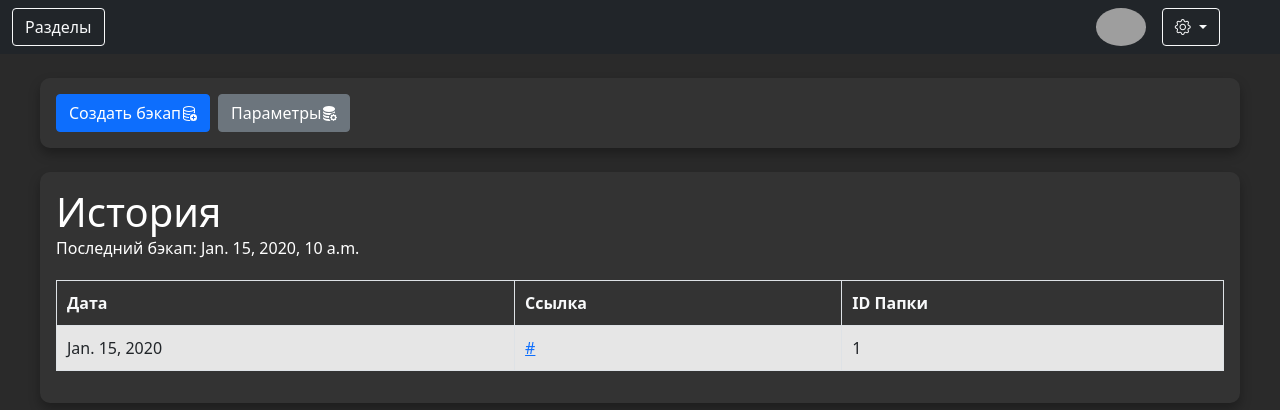
After one commit to RedColdHearted/smoke-haven-app, a Django app: template templates/backups/backups.html in a window 1280 px wide. The commit adds this page. Shown: the top 410 px of the page. Run offline with Django 5.2, Linux system fonts and the light colour scheme; the template is opened without the code that fills it: most values are stand-ins (such as "Sample title", 1, 10 or a date in 2020); parts of the project's set-up code (start-up, migrations or seed data) failed here and were passed over; grey boxes are pictures that could not be loaded.

Commit message:
Improve `backup` service features

```diff
--- /dev/null
+++ b/templates/backups/backups.html
@@ -0,0 +1,90 @@
+{% extends 'base.html' %}
+{% load static %}
+
+{% block title %}Список Бэкапов{% endblock %}
+
+{% block style %}
+<link rel="stylesheet" href="{% static 'core/css/index.css' %}" />
+<style>
+    .content-container {
+        max-width: 1200px;
+        margin: 0 auto;
+    }
+    .table {
+        width: 100%;
+        margin-top: 20px;
+        border-collapse: collapse; /* Убирает промежутки между ячейками */
+    }
+    .table th, .table td {
+        padding: 10px; /* Добавляем отступы для ячеек */
+        text-align: left; /* Выравнивание текста */
+    }
+    .table-striped tbody tr:nth-of-type(odd) {
+        background-color: #f2f2f2; /* Светло-серый фон для нечетных строк */
+    }
+    .table-striped tbody tr:nth-of-type(even) {
+        background-color: white; /* Белый фон для четных строк */
+    }
+    .backup-section {
+        display: flex;
+        align-items: center; /* Центрируем элементы по вертикали */
+        justify-content: flex-start; /* Выравнивание по левому краю */
+    }
+</style>
+{% endblock %}
+
+{% block content %}
+<div class="content-container mt-4 p-3">
+    <div class="backup-section">
+        <form action="{% url 'backups:create_backup' %}" method="post" class="me-2">
+            {% csrf_token %}
+            <button type="submit" class="btn btn-primary d-flex align-items-center">
+                Создать бэкап
+                <svg xmlns="http://www.w3.org/2000/svg" width="16" height="16" fill="currentColor" class="bi bi-database-add" viewBox="0 0 16 16">
+                    <path d="M12.5 16a3.5 3.5 0 1 0 0-7 3.5 3.5 0 0 0 0 7m.5-5v1h1a.5.5 0 0 1 0 1h-1v1a.5.5 0 0 1-1 0v-1h-1a.5.5 0 0 1 0-1h1v-1a.5.5 0 0 1 1 0"/>
+                    <path d="M12.096 6.223A5 5 0 0 0 13 5.698V7c0 .289-.213.654-.753 1.007a4.5 4.5 0 0 1 1.753.25V4c0-1.007-.875-1.755-1.904-2.223C11.022 1.289 9.573 1 8 1s-3.022.289-4.096.777C2.875 2.245 2 2.993 2 4v9c0 1.007.875 1.755 1.904 2.223C4.978 15.71 6.427 16 8 16c.536 0 1.058-.034 1.555-.097a4.5 4.5 0 0 1-.813-.927Q8.378 15 8 15c-1.464 0-2.766-.27-3.682-.687C3.356 13.875 3 13.373 3 13v-1.302c.271.202.58.378.904.525C4.978 12.71 6.427 13 8 13h.027a4.6 4.6 0 0 1 0-1H8c-1.464 0-2.766-.27-3.682-.687C3.356 10.875 3 10.373 3 10V8.698c.271.202.58.378.904.525C4.978 9.71 6.427 10 8 10q.393 0 .774-.024a4.5 4.5 0 0 1 1.102-1.132C9.298 8.944 8.666 9 8 9c-1.464 0-2.766-.27-3.682-.687C3.356 7.875 3 7.373 3 7V5.698c.271.202.58.378.904.525C4.978 6.711 6.427 7 8 7s3.022-.289 4.096-.777M3 4c0-.374.356-.875 1.318-1.313C5.234 2.271 6.536 2 8 2s2.766.27 3.682.687C12.644 3.125 13 3.627 13 4c0 .374-.356.875-1.318 1.313C10.766 5.729 9.464 6 8 6s-2.766-.27-3.682-.687C3.356 4.875 3 4.373 3 4"/>
+                </svg>
+            </button>
+        </form>
+        <button class="btn btn-secondary d-flex align-items-center">
+            Параметры
+            <svg xmlns="http://www.w3.org/2000/svg" width="16" height="16" fill="currentColor" class="bi bi-database-fill-gear" viewBox="0 0 16 16">
+                <path d="M8 1c-1.573 0-3.022.289-4.096.777C2.875 2.245 2 2.993 2 4s.875 1.755 1.904 2.223C4.978 6.711 6.427 7 8 7s3.022-.289 4.096-.777C13.125 5.755 14 5.007 14 4s-.875-1.755-1.904-2.223C11.022 1.289 9.573 1 8 1"/>
+                <path d="M2 7v-.839c.457.432 1.004.751 1.49.972C4.722 7.693 6.318 8 8 8s3.278-.307 4.51-.867c.486-.22 1.033-.54 1.49-.972V7c0 .424-.155.802-.411 1.133a4.51 4.51 0 0 0-4.815 1.843A12 12 0 0 1 8 10c-1.573 0-3.022-.289-4.096-.777C2.875 8.755 2 8.007 2 7m6.257 3.998L8 11c-1.682 0-3.278-.307-4.51-.867-.486-.22-1.033-.54-1.49-.972V10c0 1.007.875 1.755 1.904 2.223C4.978 12.711 6.427 13 8 13h.027a4.55 4.55 0 0 1 .23-2.002m-.002 3L8 14c-1.682 0-3.278-.307-4.51-.867-.486-.22-1.033-.54-1.49-.972V13c0 1.007.875 1.755 1.904 2.223C4.978 15.711 6.427 16 8 16c.536 0 1.058-.034 1.555-.097a4.5 4.5 0 0 1-1.3-1.905m3.631-4.538c.18-.613 1.048-.613 1.229 0l.043.148a.64.64 0 0 0 .921.382l.136-.074c.561-.306 1.175.308.87.869l-.075.136a.64.64 0 0 0 .382.92l.149.045c.612.18.612 1.048 0 1.229l-.15.043a.64.64 0 0 0-.38.921l.074.136c.305.561-.309 1.175-.87.87l-.136-.075a.64.64 0 0 0-.92.382l-.045.149c-.18.612-1.048.612-1.229 0l-.043-.15a.64.64 0 0 0-.921-.38l-.136.074c-.561.305-1.175-.309-.87-.87l.075-.136a.64.64 0 0 0-.382-.92l-.148-.045c-.613-.18-.613-1.048 0-1.229l.148-.043a.64.64 0 0 0 .382-.921l-.074-.136c-.306-.561.308-1.175.869-.87l.136.075a.64.64 0 0 0 .92-.382zM14 12.5a1.5 1.5 0 1 0-3 0 1.5 1.5 0 0 0 3 0"/>
+              </svg>
+        </button>
+    </div>
+
+</div>
+<div class="content-container mt-4 p-3">
+    <div class="row align-items-center">
+        <h1 class="me-3 mb-0">История</h1>
+        <p class="card-text mb-0">Последний бэкап: {{ last_backup_date }}</p>
+    </div>
+
+    <table class="table table-bordered table-striped">
+        <thead>
+            <tr class="text-light">
+                <th>Дата</th>
+                <th>Ссылка</th>
+                <th>ID Папки</th>
+            </tr>
+        </thead>
+        <tbody>
+            {% for backup in backups %}
+            <tr>
+                <td>{{ backup.created.date }}</td>
+                <td>
+                    <a href="{{ backup.drive_url }}" target="_blank">{{ backup.drive_url }}</a>
+                </td>
+                <td>{{ backup.folder_id }}</td>
+            </tr>
+            {% empty %}
+            <tr>
+                <td colspan="3" class="text-center">Нет доступных бэкапов</td>
+            </tr>
+            {% endfor %}
+        </tbody>
+    </table>
+</div>
+{% endblock %}
--- a/templates/users/profile.html
+++ b/templates/users/profile.html
@@ -120,13 +120,13 @@
                 <div class="options-container">
                     <a href="{% url 'password_reset' %}" class="btn btn-primary">Сбросить пароль</a>
                     <a href="{% url 'two_factor:profile' %}" class="btn btn-primary">Настройка безопасности</a>
+                    <a href="{% url 'backups:list_backups' %}" class="btn btn-primary">Управление бэкапами</a>
                 </div>
             </div>
         </div>
     </div>
 </div>
 
-<!-- Модальное окно для загрузки аватарки -->
 <div class="modal fade" id="avatarUploadModal" tabindex="-1" aria-labelledby="avatarUploadModalLabel" aria-hidden="true">
     <div class="modal-dialog">
         <div class="modal-content">
```
Also changed, not shown: apps/backups/services/google_backup/functions.py (+7 -2 lines), apps/backups/templatetags/format_date.py (deleted, +0 -16 lines), apps/backups/urls.py (+7 -2 lines), apps/backups/views.py (+9 -1 lines), apps/core/views.py (+0 -8 lines), templates/index.html (+0 -37 lines), apps/backups/templatetags/__init__.py (deleted).
